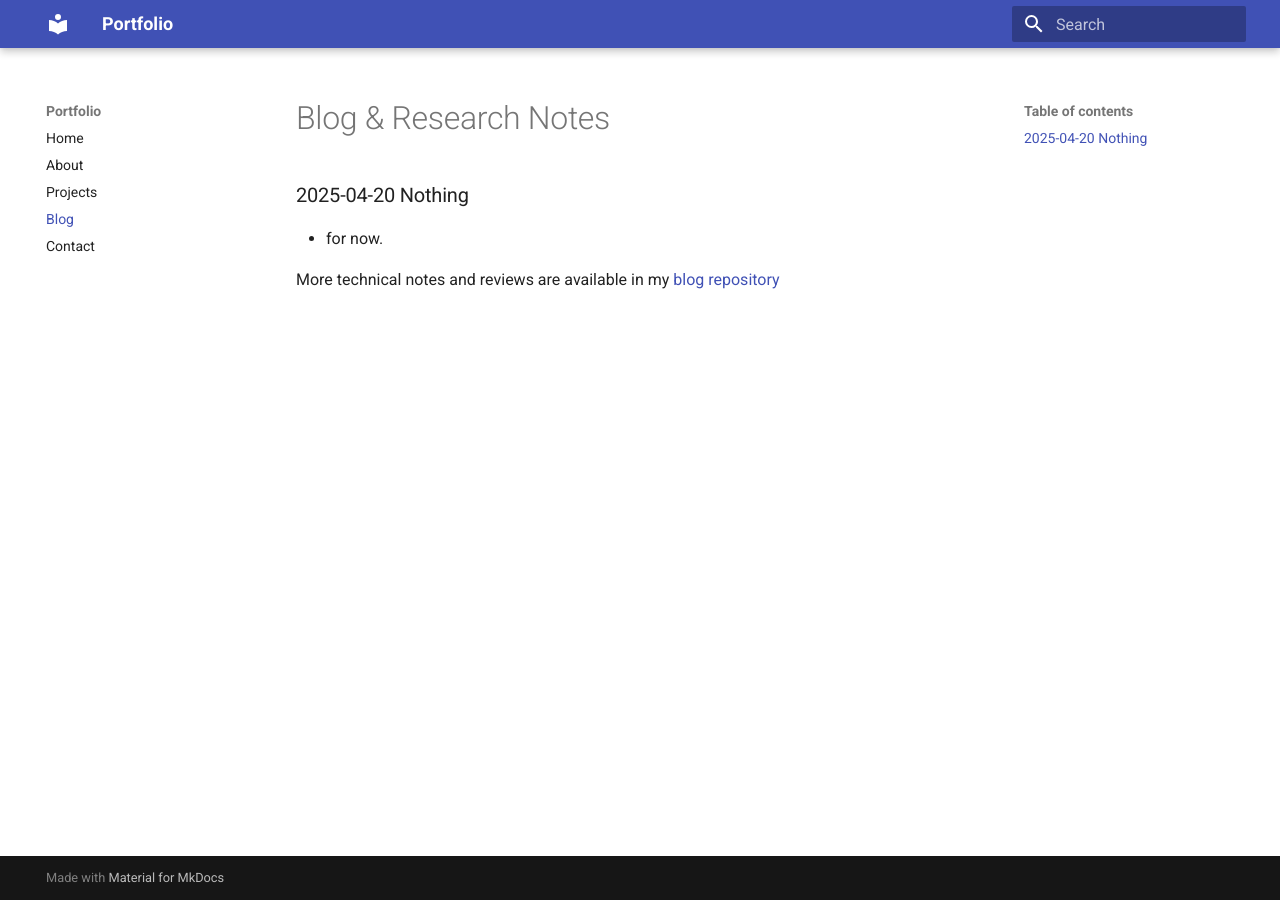
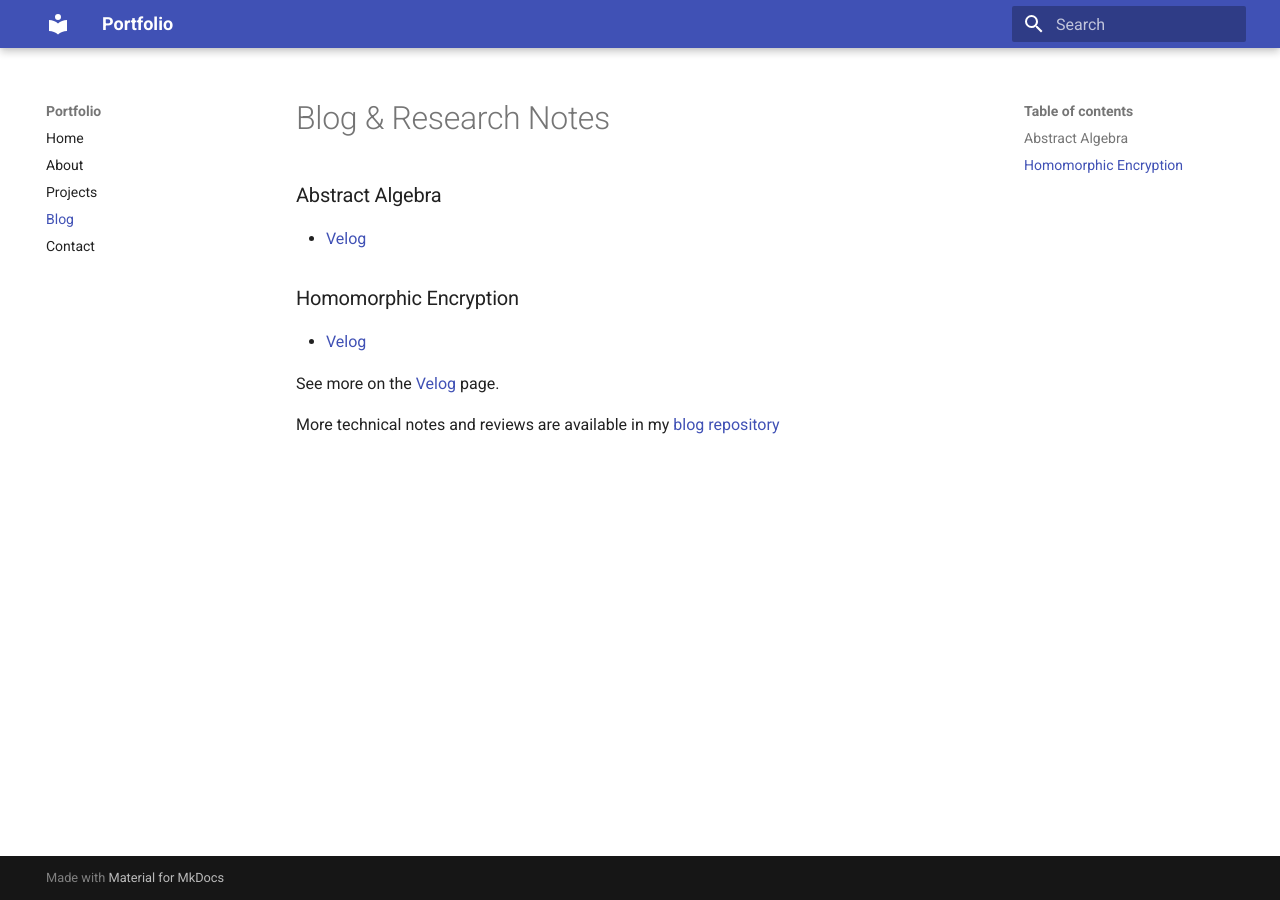
Before and after one commit to medicalissue/medicalissue.github.io, an MkDocs documentation site: the page built from docs/blog.md, in a window 1280 px wide. Built offline with MkDocs 1.6.1 and Material for MkDocs 9.7.7, drawn with Linux system fonts in a browser that asks for light colours.

Commit message:
updated blog

```diff
--- a/docs/blog.md
+++ b/docs/blog.md
@@ -1,6 +1,11 @@
 # Blog & Research Notes
 
-### 2025-04-20 Nothing
-- for now.
+### Abstract Algebra
+- [Velog](https://velog.io/@medicalissue/series/Abstract-Algebra)
+
+### Homomorphic Encryption
+- [Velog](https://velog.io/@medicalissue/series/Homomorphic-Encryption)
+
+See more on the [Velog](https://velog.io/@medicalissue) page.
 
 More technical notes and reviews are available in my [blog repository](https://github.com/medicalissue/blog)
```
Also changed, not shown: site/404.html, site/about/index.html, site/blog/index.html, site/contact/index.html, site/index.html, site/projects/index.html.
